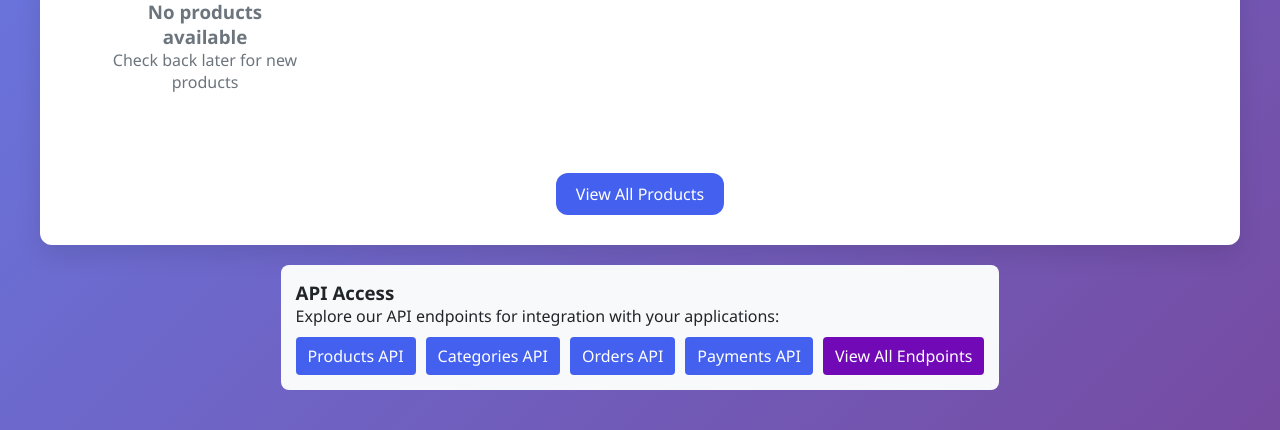
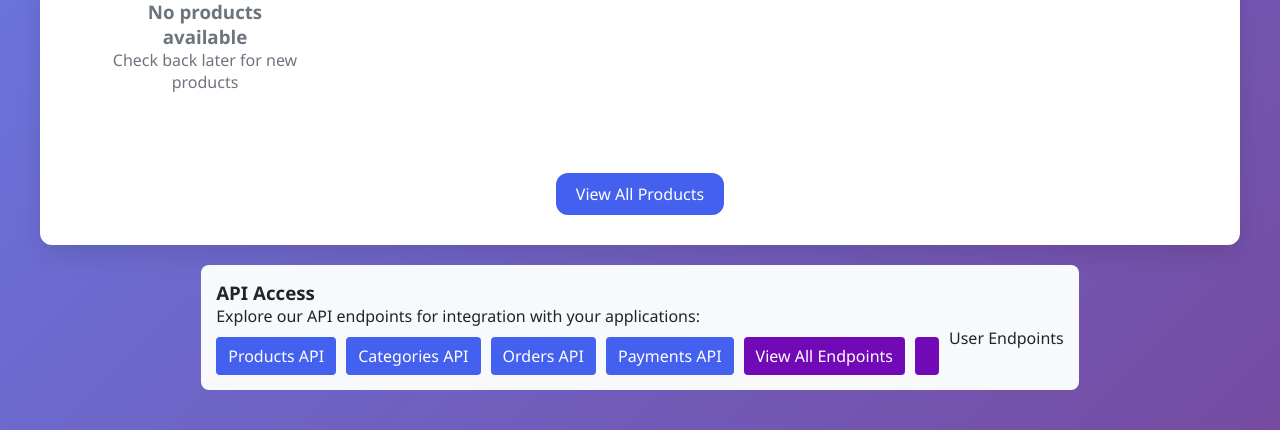
Before and after one commit to SMARTCODING-eng/my_project, a Django app: page / in a window 1280 px wide. Shown: the part 464-894 px from the top of the page. Run offline with Django 5.2, Linux system fonts and the light colour scheme.

Commit message:
modify template

```diff
--- a/ECommerceApi/templates/home.html
+++ b/ECommerceApi/templates/home.html
@@ -369,6 +369,8 @@
           </a>
           <a href="{% url 'api-dashboard' %}" class="btn" style="background: #7209b7; color: white; padding: 8px 12px; border-radius: 4px; text-decoration: none;">
               View All Endpoints
+          <a href="{% url 'accounts.url' %}" class="btn" style="background: #7209b7; color: white; padding: 8px 12px; border-radius: 4px; text-decoration: none;"></a>
+              User Endpoints
           </a>
       </div>
     </div>
```
